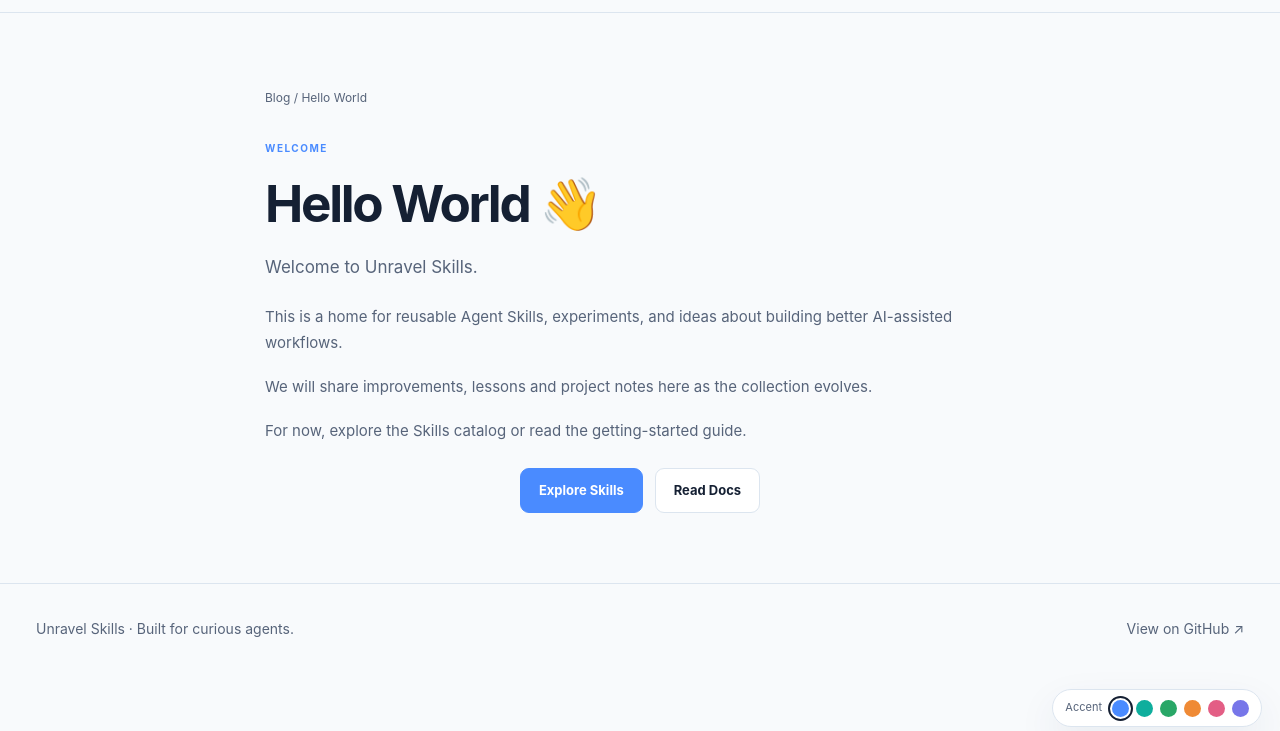
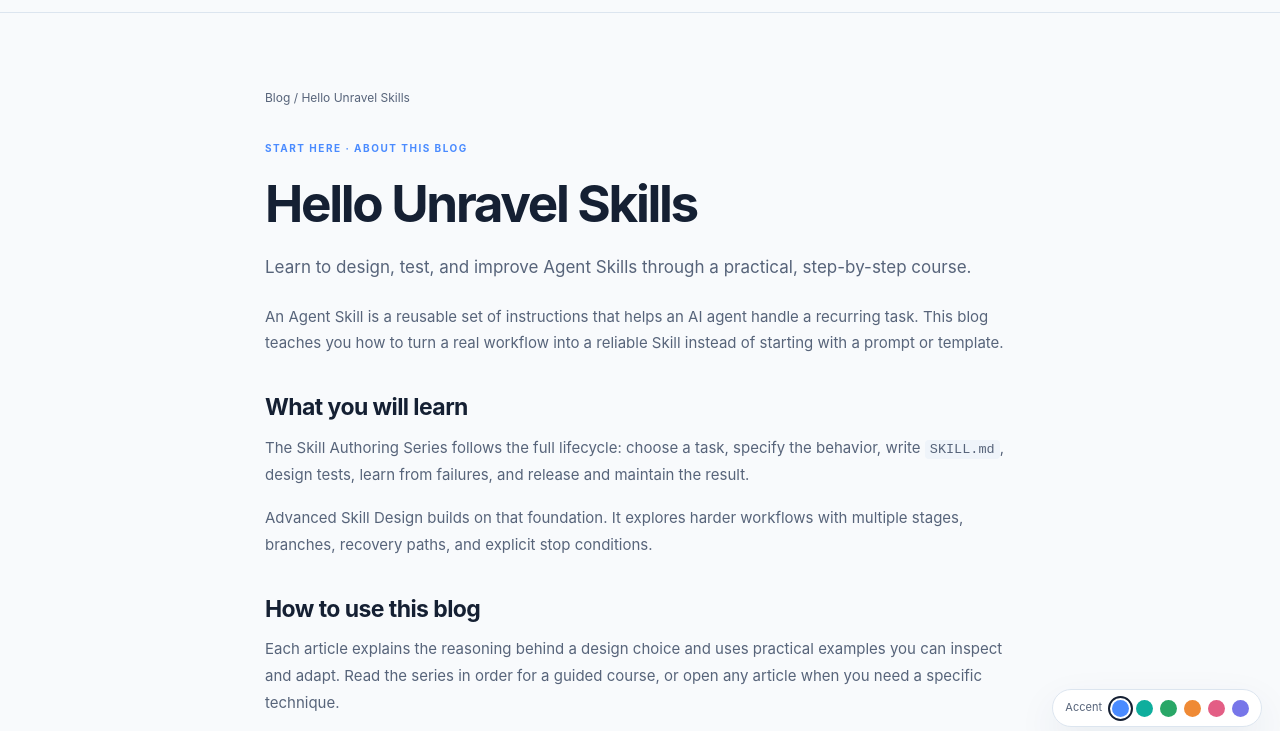
Before and after one commit to unraveltao/Skills, an Astro site in the folder web/: page /Skills/blog/hello-world in a window 1280 px wide. Shown: the part 55-786 px from the top of the page. Built offline with nearby package versions, Linux system fonts and the light colour scheme; Astro itself is replaced by a stand-in of ours.

Commit message:
content(blog): rewrite welcome article for Skill learners

```diff
--- a/web/src/pages/blog/hello-world.astro
+++ b/web/src/pages/blog/hello-world.astro
@@ -2,17 +2,23 @@
 import Base from '../../layouts/Base.astro';
 const base = import.meta.env.BASE_URL.replace(/\/$/, '');
 ---
-<Base title="Hello World — Unravel Skills">
+<Base title="Hello Unravel Skills — Unravel Skills">
   <article class="blog-article container">
-    <div class="breadcrumb"><a href={`${base}/blog/`}>Blog</a> / Hello World</div>
-    <span class="eyebrow small">WELCOME</span>
-    <h1>Hello World 👋</h1>
-    <p class="article-lead">Welcome to Unravel Skills.</p>
+    <div class="breadcrumb"><a href={base + '/blog/'}>Blog</a> / Hello Unravel Skills</div>
+    <span class="eyebrow small">START HERE · ABOUT THIS BLOG</span>
+    <h1>Hello Unravel Skills</h1>
+    <p class="article-lead">Learn to design, test, and improve Agent Skills through a practical, step-by-step course.</p>
     <div class="prose">
-      <p>This is a home for reusable Agent Skills, experiments, and ideas about building better AI-assisted workflows.</p>
-      <p>We will share improvements, lessons and project notes here as the collection evolves.</p>
-      <p>For now, explore the Skills catalog or read the getting-started guide.</p>
+      <p>An Agent Skill is a reusable set of instructions that helps an AI agent handle a recurring task. This blog teaches you how to turn a real workflow into a reliable Skill instead of starting with a prompt or template.</p>
+
+      <h2>What you will learn</h2>
+      <p>The Skill Authoring Series follows the full lifecycle: choose a task, specify the behavior, write <code>SKILL.md</code>, design tests, learn from failures, and release and maintain the result.</p>
+      <p>Advanced Skill Design builds on that foundation. It explores harder workflows with multiple stages, branches, recovery paths, and explicit stop conditions.</p>
+
+      <h2>How to use this blog</h2>
+      <p>Each article explains the reasoning behind a design choice and uses practical examples you can inspect and adapt. Read the series in order for a guided course, or open any article when you need a specific technique.</p>
+      <p>The goal is not just to copy a finished Skill. It is to understand why it works, recognize where it can fail, and apply the same method to your own tasks.</p>
     </div>
-    <div class="hero-actions"><a class="button primary" href={`${base}/#explore`}>Explore Skills</a><a class="button secondary" href={`${base}/docs/`}>Read Docs</a></div>
+    <p class="welcome-series-link"><a href={base + '/blog/skill-candidate/'}>Start with the Skill Authoring Series →</a></p>
   </article>
 </Base>
```
